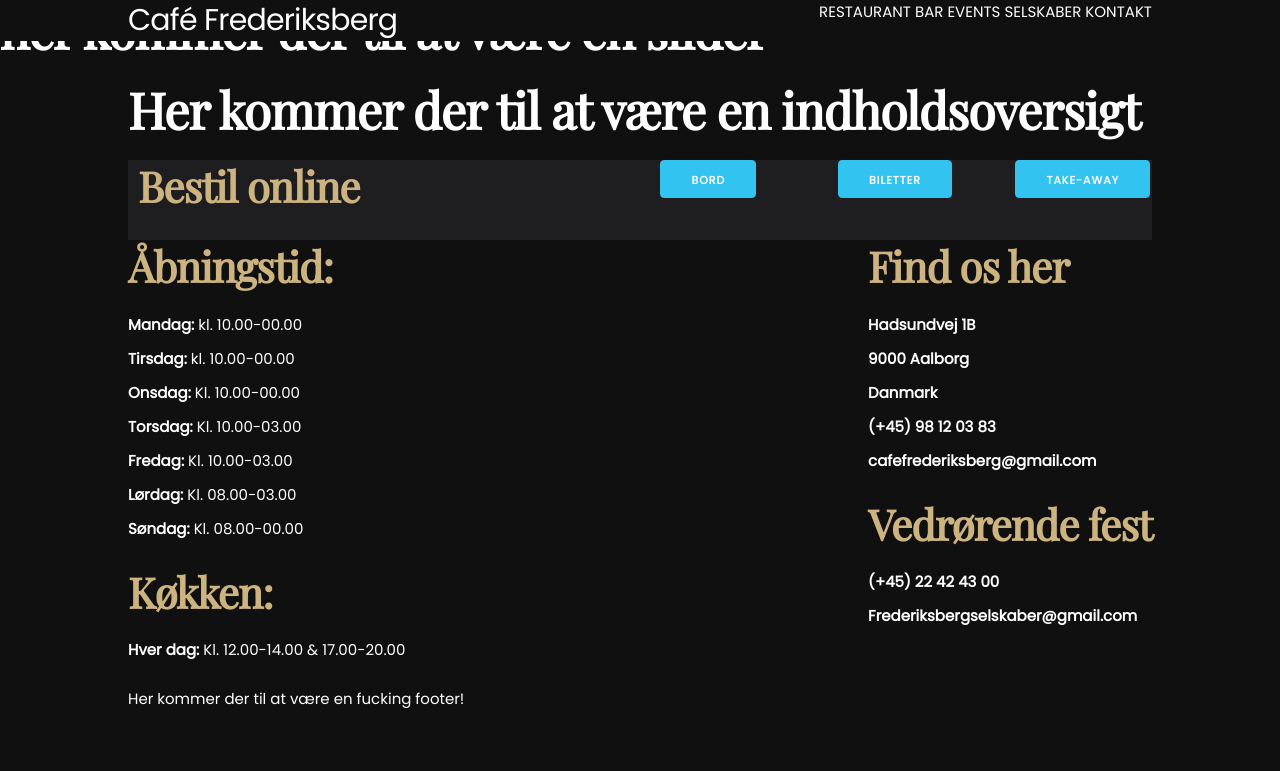
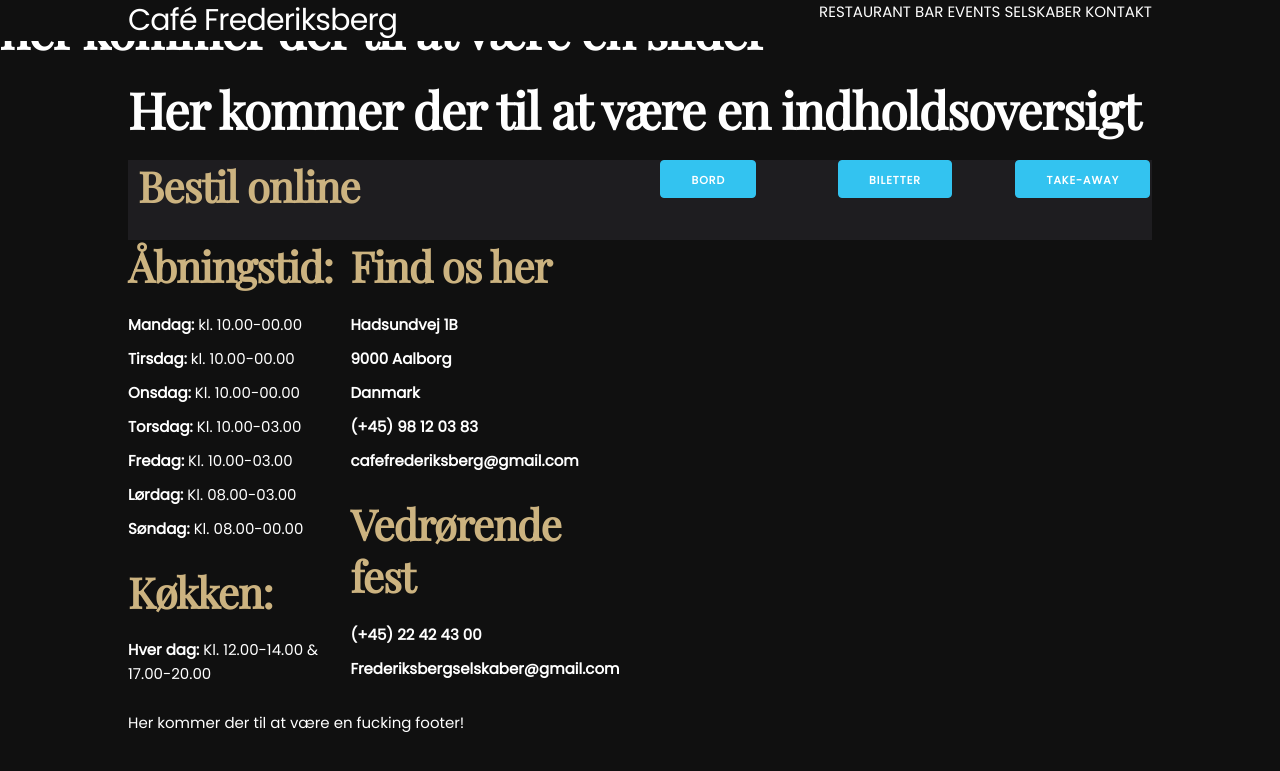
Before and after one commit to simoneliasen/cafefrederiksberg, a PHP site: page /pages/kontakt.php in a window 1280 px wide. Shown: the top 771 px of the page. Run offline with PHP 8.4, Linux system fonts and the light colour scheme.

Commit message:
Column ændring

```diff
--- a/pages/kontakt.php
+++ b/pages/kontakt.php
@@ -58,7 +58,7 @@
     <!-- Kontakt info -->
       <div class="Opening_info">
         <div class="row indholdsoversigt">
-          <div class="six columns">
+          <div class="three columns">
             <div class="opening_float_left">
               <h2>Åbningstid:</h2>
                 <ul class="opening_times">
@@ -75,7 +75,7 @@
                 <li><strong>Hver dag:</strong>  Kl. 12.00-14.00 & 17.00-20.00</li>
               </div>
             </div>
-            <div class="six columns">
+            <div class="three columns">
               <div class="kontaktinfo_float_right">
                 <h2>Find os her</h2>
                   <ul class="opening_times">
```
